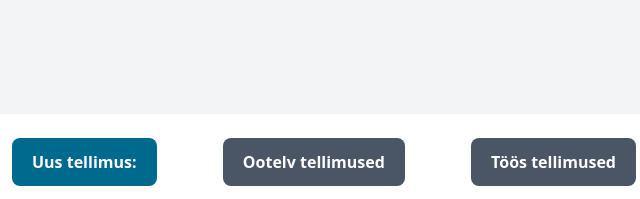
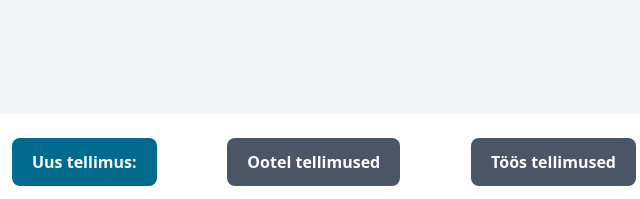
Before and after one commit to emmalotta/Sigma, a website: page frontend/src/machine_operator.html in a window 1280 px wide. Shown: the top 199 px of the page, 316-956 px from the left. Drawn offline with Linux system fonts and the light colour scheme; sample sign-in values are in the browser's storage.

Commit message:
fixed typo

```diff
--- a/frontend/src/machine_operator.html
+++ b/frontend/src/machine_operator.html
@@ -18,7 +18,7 @@
                 </button>
                 <button id="pending-tab" onclick="showTab('pending')"
                     class="px-5 py-3 bg-gray-600 text-white font-semibold rounded-lg hover:bg-gray-700 transition w-full sm:w-auto">
-                    Ootelv tellimused
+                    Ootel tellimused
                 </button>
                 <button id="in-progress-tab" onclick="showTab('in-progress')"
                     class="px-5 py-3 bg-gray-600 text-white font-semibold rounded-lg hover:bg-gray-700 transition w-full sm:w-auto">
```
Also changed, not shown: frontend/src/output.css.
